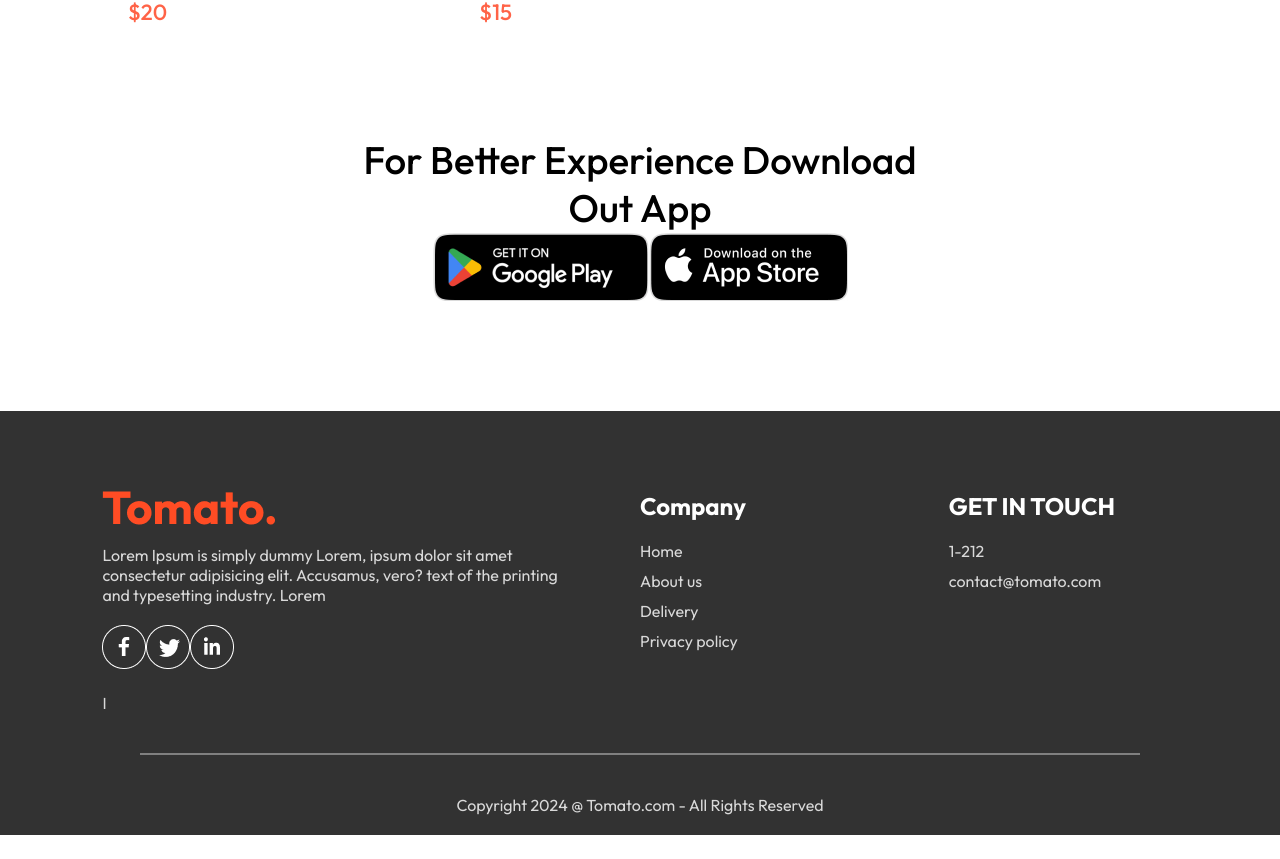
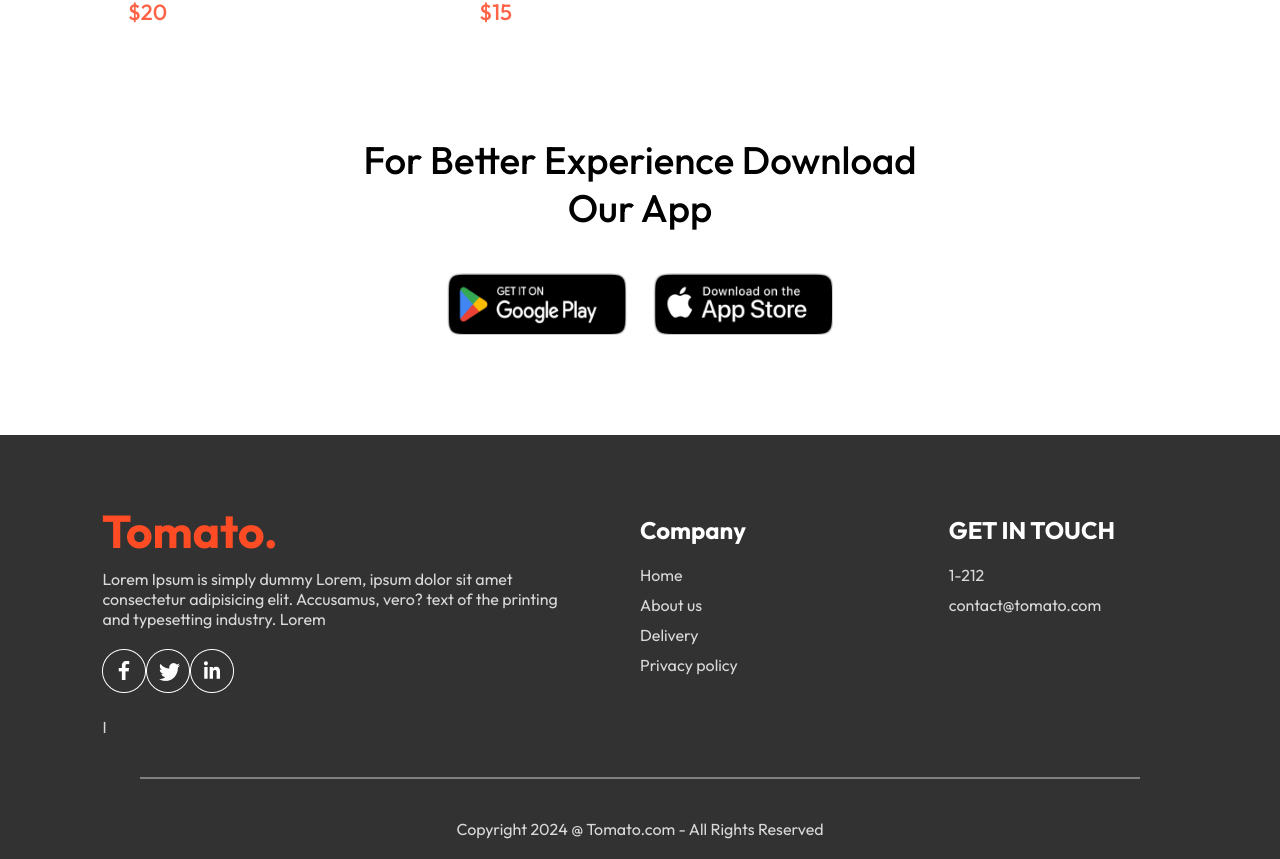
Before and after one commit to bhuvan649/FoodDelivery, a React (Vite) app: page / in a window 1280 px wide. Shown: the part 5540-6399 px from the top of the page. Before the commit the page ends 6375 px from the top, so only its background shows below. Built offline with nearby package versions, Linux system fonts and the light colour scheme.

Commit message:
AppDownload

```diff
--- a/src/components/AppDownload/AppDownload.css
+++ b/src/components/AppDownload/AppDownload.css
@@ -5,3 +5,20 @@
     text-align: center;
     font-weight: 500;
 }
+.app-download-platform{
+    display: flex;
+    justify-content: center;
+    gap: max(2vw,10px);
+    margin-top: 40px;
+
+}
+.app-download-platform img{
+    width: max(30vw,120px);
+    max-width: 180px;
+    transition: 0.5s;
+    cursor: pointer;
+
+}
+.app-download-platform img:hover{
+    transform: scale(1.05);
+}
--- a/src/components/AppDownload/AppDownload.jsx
+++ b/src/components/AppDownload/AppDownload.jsx
@@ -4,9 +4,11 @@ import './AppDownload.css'
 const AppDownload = () => {
   return (
     <div className='app-download' id='app-download'>
-      <p>For Better Experience Download <br/> Out App</p>
-      <img src={assets.play_store} alt="" />
-      <img src={assets.app_store} alt="" />
+      <p>For Better Experience Download <br /> Our App</p>
+      <div className="app-download-platform">
+        <img src={assets.play_store} alt="" />
+        <img src={assets.app_store} alt="" />
+      </div>
     </div>
   )
 }
```
